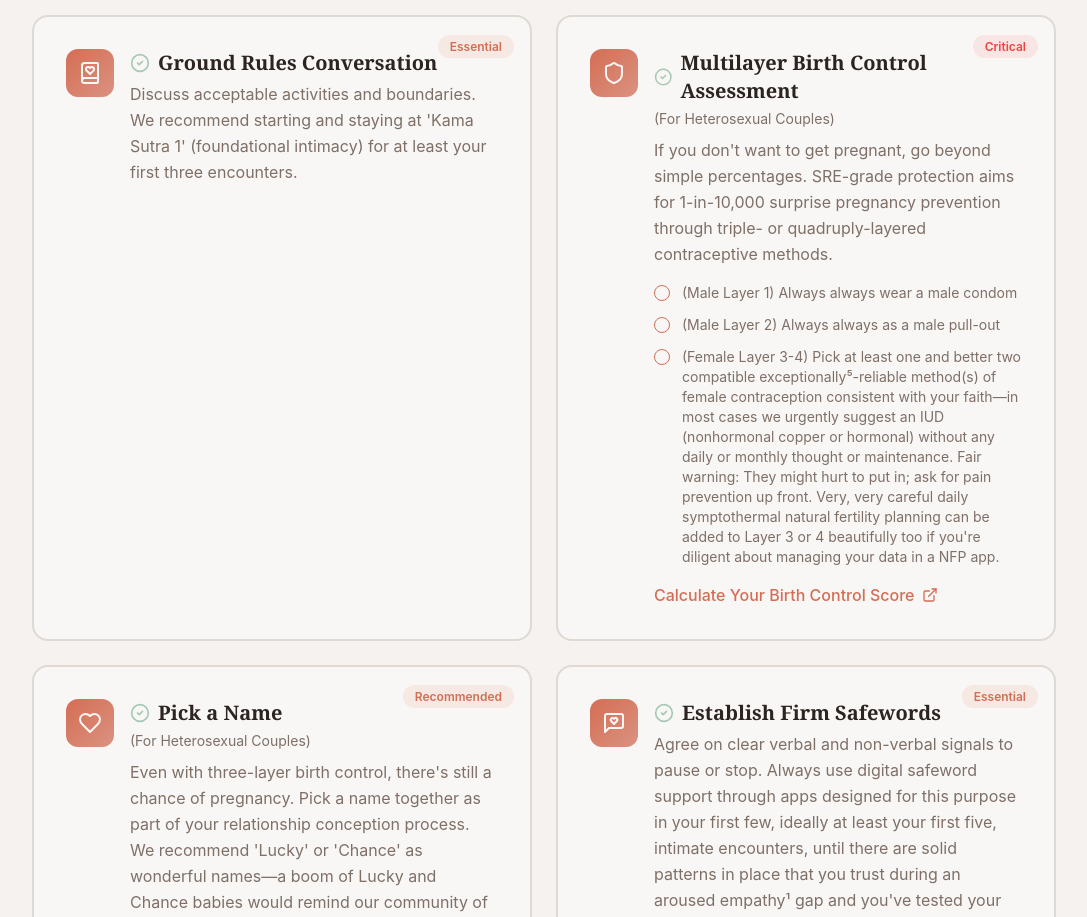
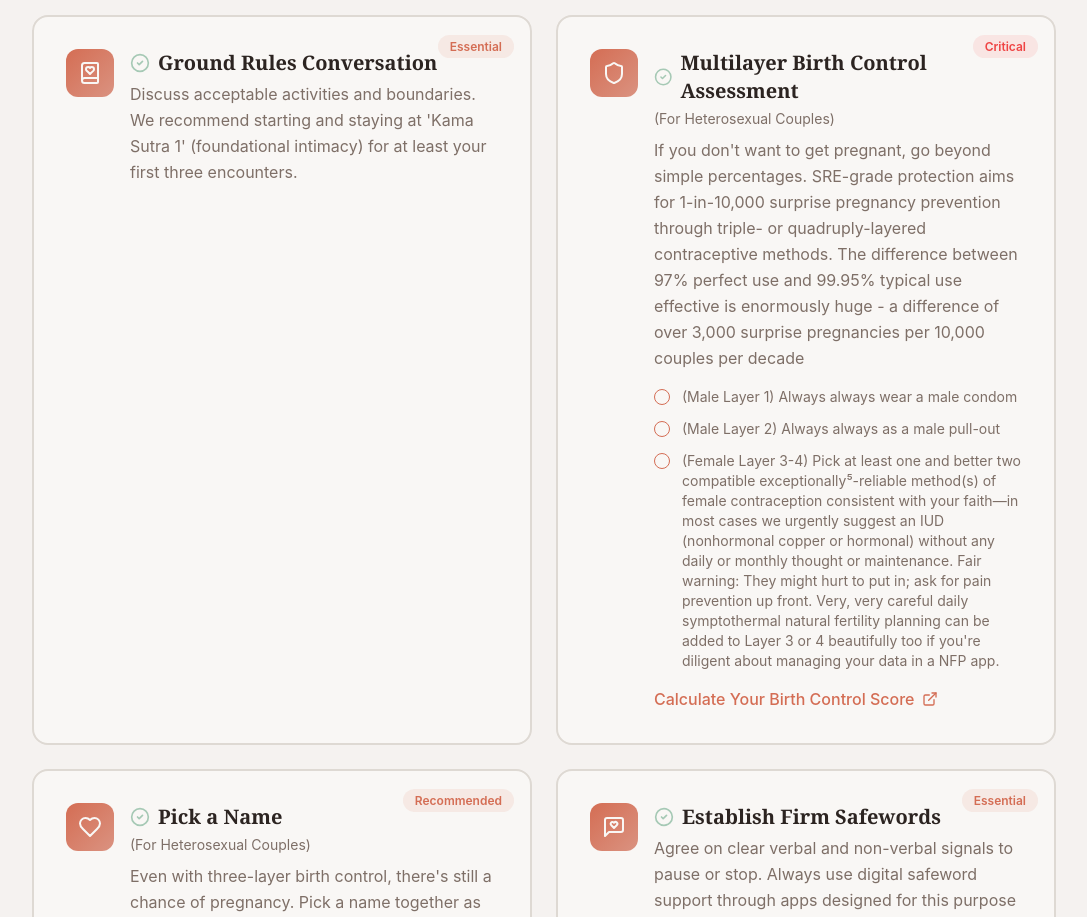
Before and after one commit to LifesaverLabs/FeministYes, a React (Vite) app: page / in a window 1280 px wide. Shown: the part 3280-4197 px from the top of the page, without its empty margins (96-1183 px from the left). Built offline with nearby package versions, Linux system fonts and the light colour scheme; the HTML template or start-up script is replaced by a standard one.

Commit message:
Code edited in Lovable Code Editor
Edited UI in Lovable

```diff
--- a/src/components/SREChecklist.tsx
+++ b/src/components/SREChecklist.tsx
@@ -44,7 +44,7 @@ const checklistItems = [
     title: "Multilayer Birth Control Assessment",
     subtitle: "(For Heterosexual Couples)",
     description:
-      "If you don't want to get pregnant, go beyond simple percentages. SRE-grade protection aims for 1-in-10,000 surprise pregnancy prevention through triple- or quadruply-layered contraceptive methods.",
+      "If you don't want to get pregnant, go beyond simple percentages. SRE-grade protection aims for 1-in-10,000 surprise pregnancy prevention through triple- or quadruply-layered contraceptive methods. The difference between 97% perfect use and 99.95% typical use effective is enormously huge - a difference of over 3,000 surprise pregnancies per 10,000 couples per decade",
     priority: "Critical",
     checklist: [
       "(Male Layer 1) Always always wear a male condom",
```
